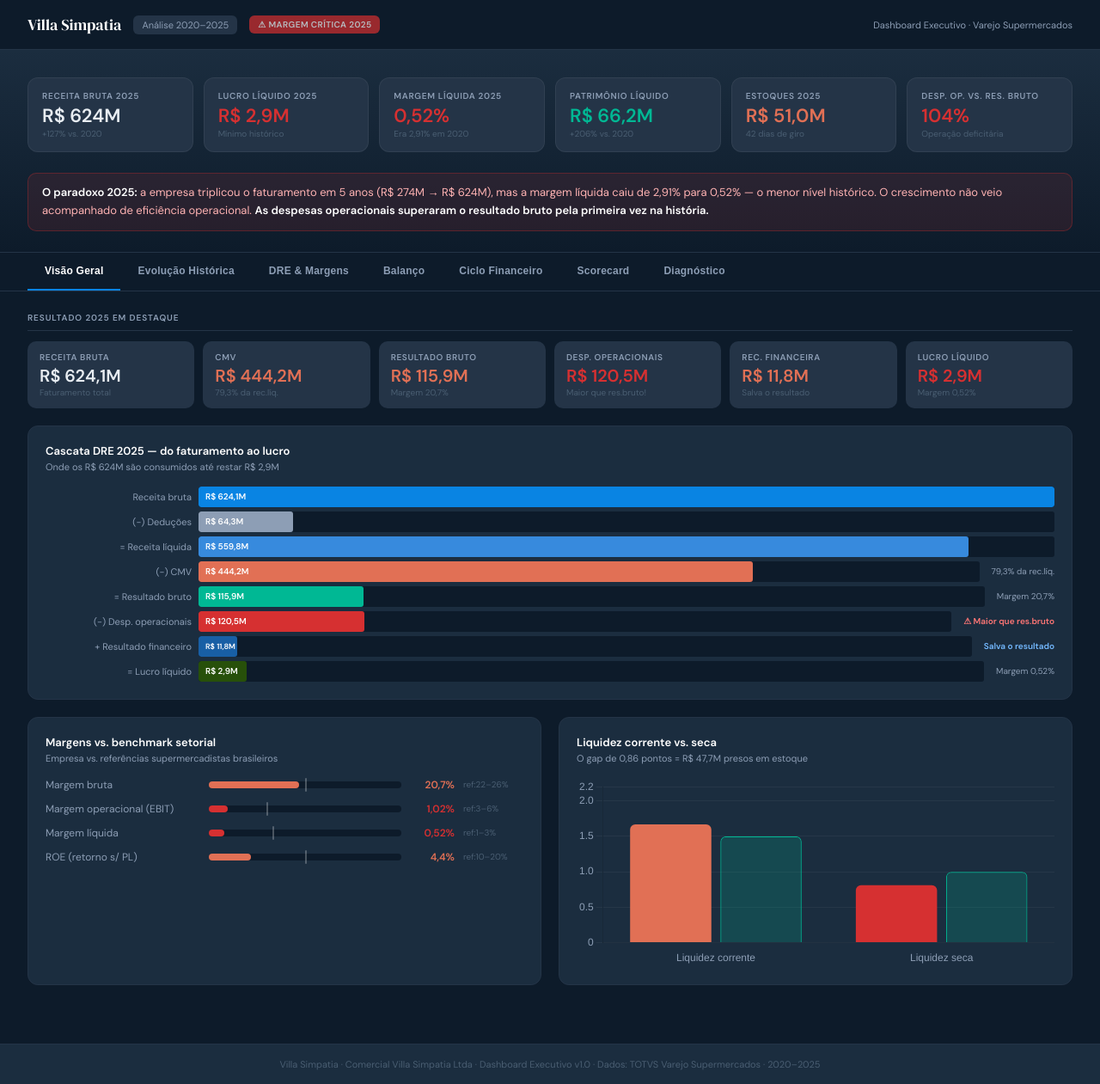
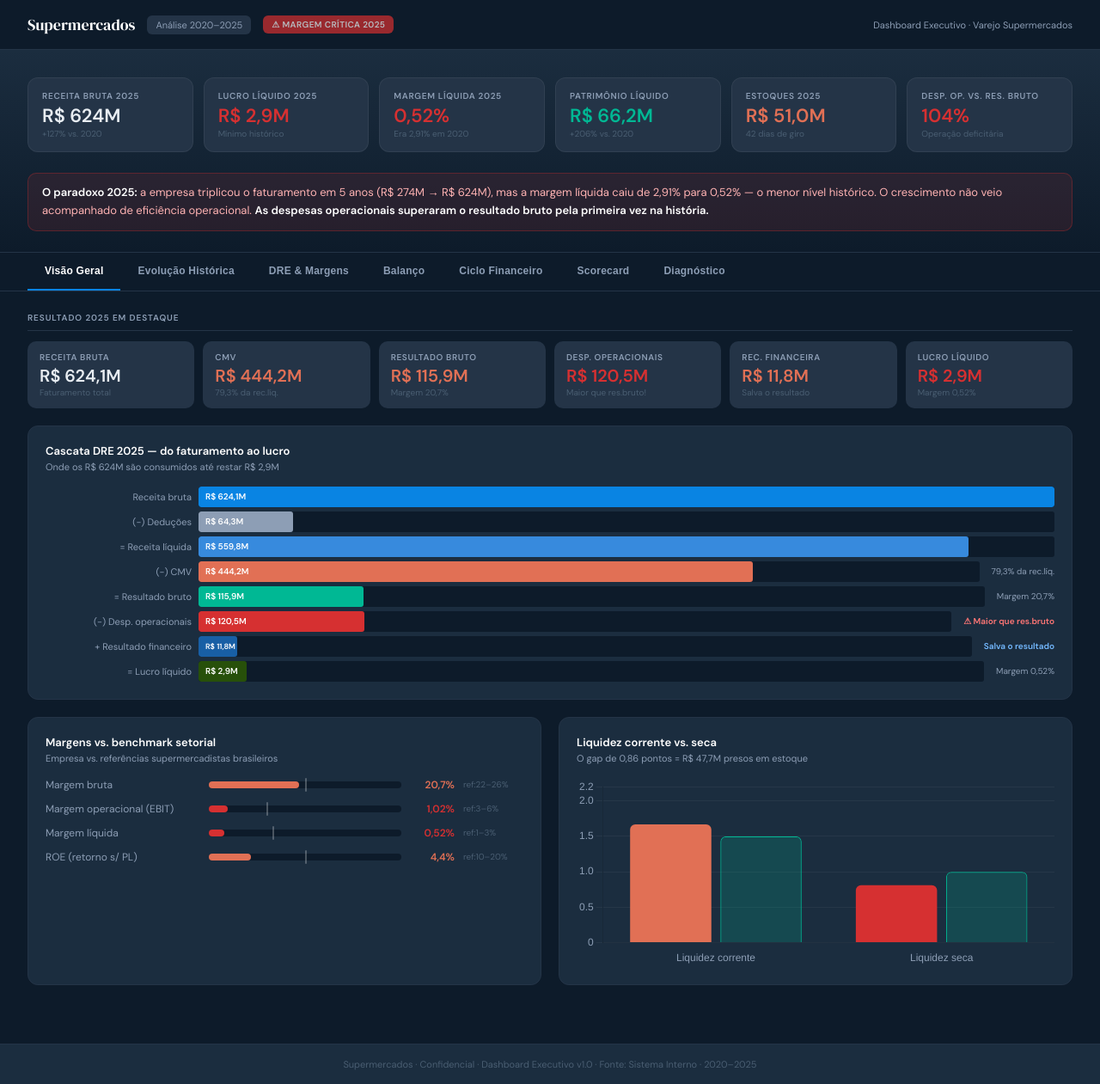
Before and after one commit to FabioNTN/dashboard-executivo, a plain HTML site: page index.html in a window 1280 px wide. Shown: the whole page at 86% size. Drawn offline with nearby package versions, Linux system fonts and the light colour scheme.

Commit message:
Update title and footer for Supermercados dashboard

```diff
--- a/index.html
+++ b/index.html
@@ -3,7 +3,7 @@
 <head>
 <meta charset="UTF-8">
 <meta name="viewport" content="width=device-width, initial-scale=1.0">
-<title>Dashboard Executivo — Villa Simpatia 2020–2025</title>
+<title>Dashboard Executivo — Supermercados 2020–2025</title>
 <link href="https://fonts.googleapis.com/css2?family=DM+Sans:wght@300;400;500;600&family=DM+Serif+Display&display=swap" rel="stylesheet">
 <script src="https://cdnjs.cloudflare.com/ajax/libs/Chart.js/4.4.1/chart.umd.js"></script>
 <style>
@@ -165,7 +165,7 @@ body{font-family:var(--font);background:var(--navy);color:#E8EDF2;min-height:100
 
 <div class="header">
   <div class="header-left">
-    <div class="header-logo">Villa Simpatia</div>
+    <div class="header-logo">Supermercados</div>
     <div class="header-period">Análise 2020–2025</div>
     <div class="header-alert">⚠ MARGEM CRÍTICA 2025</div>
   </div>
@@ -589,7 +589,7 @@ body{font-family:var(--font);background:var(--navy);color:#E8EDF2;min-height:100
 </div><!-- end .body -->
 
 <div class="footer">
-  Villa Simpatia · Comercial Villa Simpatia Ltda · Dashboard Executivo v1.0 · Dados: TOTVS Varejo Supermercados · 2020–2025
+  Supermercados · Confidencial · Dashboard Executivo v1.0 · Fonte: Sistema Interno · 2020–2025
 </div>
 
 <script>
```
